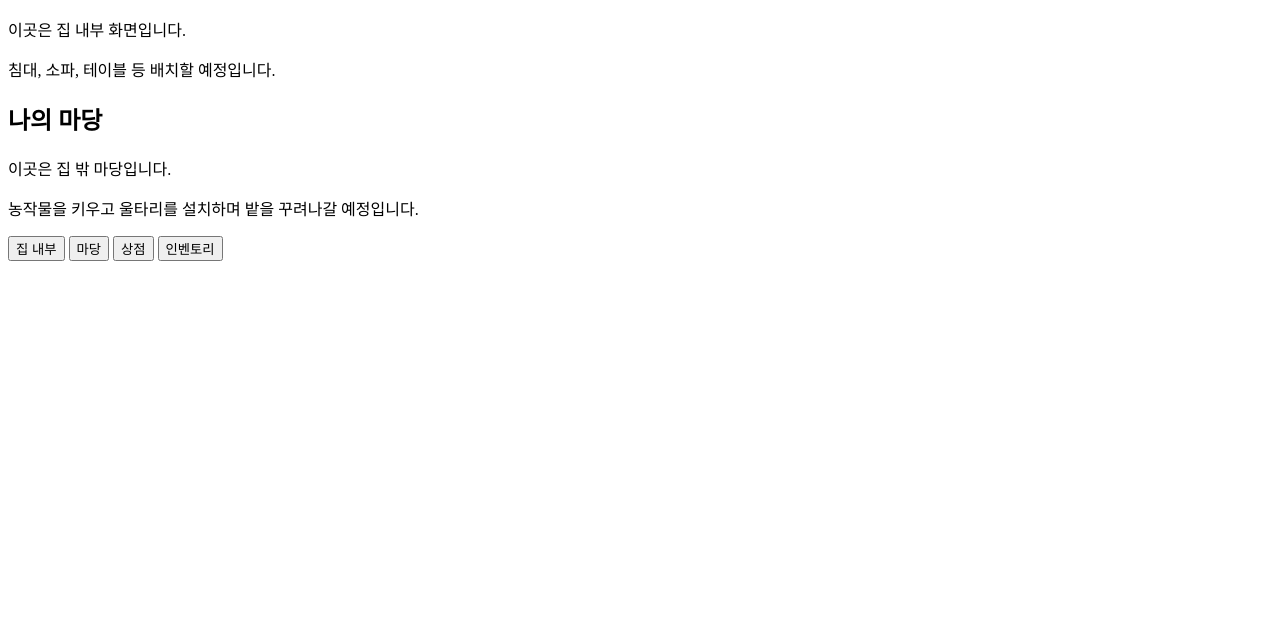
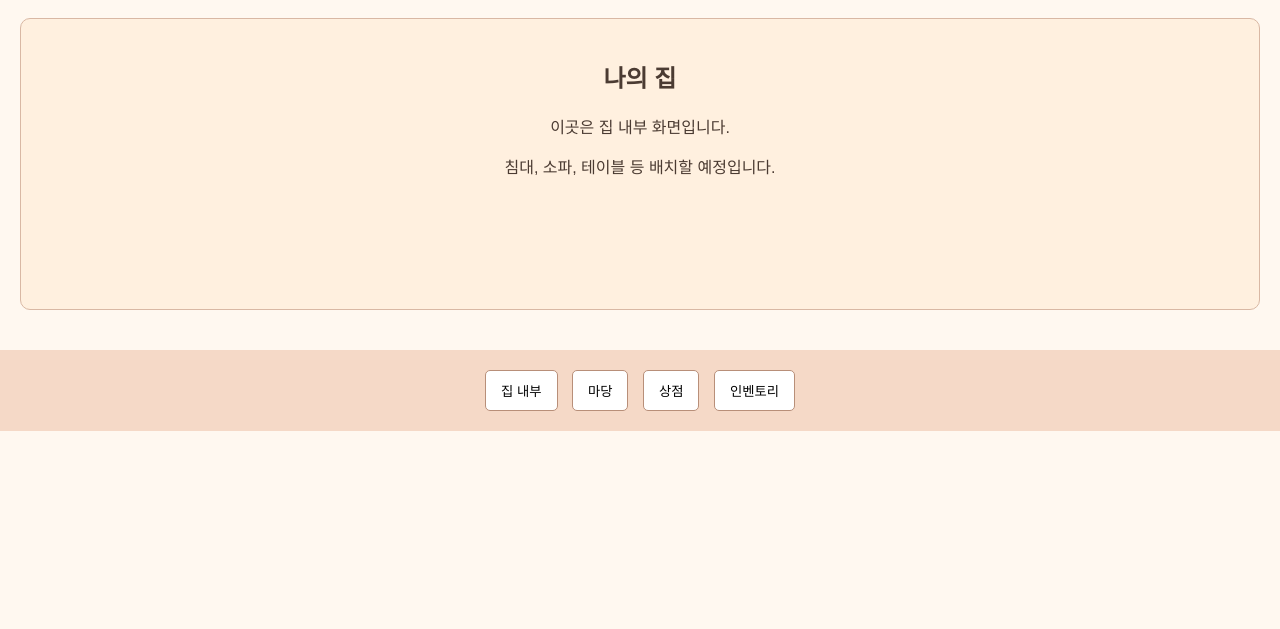
Before and after one commit to awefs-svg/TermProject_Home_Life, a website: page public/index.html in a window 1280 px wide. Shown: the part 171-800 px from the top of the page. Drawn offline with Linux system fonts and the light colour scheme.

Commit message:
집 내부 및 마당 화면 디자인과 전환 기능 구현

```diff
--- /dev/null
+++ b/public/app.js
@@ -0,0 +1,10 @@
+function showInside() {
+    document.getElementById('inside').style.display = 'block';
+    document.getElementById('outside').style.display = 'none';
+}
+function showOutside() {
+    document.getElementById('inside').style.display = 'none';
+    document.getElementById('outside').style.display = 'block';
+}
+
+showInside();
--- a/public/index.html
+++ b/public/index.html
@@ -1,9 +1,11 @@
 <!DOCTYPE html>
 <html lang="ko">
 <head>
-    <meta charest="UTF-8">
+    <link rel="stylesheet" href="style.css">
+    <meta charset="UTF-8">
     <title>Home Life</title>
 </head>
+
 <body>
     <header>
         <h1>어서와, 우리집!</h1>
@@ -24,10 +26,11 @@
     </main>
 
     <nav>
-        <button>집 내부</button>
-        <button>마당</button>
+        <button onclick="showInside()">집 내부</button>
+        <button onclick="showOutside()">마당</button>
         <button>상점</button>
         <button>인벤토리</button>
     </nav>
+    <script src = "app.js"></script>
 </body>
 </html>
--- /dev/null
+++ b/public/style.css
@@ -0,0 +1,45 @@
+body {
+    background-color : #fff8f0;
+    color: #4b3b32;
+    font-family : Arial, sans-serif;
+    margin: 0;
+}
+header{
+    background-color: #f5d9c7;
+    padding :20px;
+    text-align: center;
+}
+main{
+    padding: 20px;
+}
+section{
+    background-color: white;
+    border: 1px solid #d9b8a4;
+    border-radius: 10px;
+    padding: 20px;
+    margin-bottom: 20px;
+}
+nav {
+    background-color: #f5d9c7;
+    padding: 15px;
+    text-align: center;
+}
+button{
+    background-color: white;
+    border: 1px solid #b88f79;
+    border-radius: 5px;
+    padding: 10px 15px;
+    margin: 5px;
+    cursor: pointer;
+}
+
+#inside {
+    background-color: #fff0df;
+    min-height: 250px;
+    text-align: center;
+}
+#outside {
+    background-color: #e4f0d6;
+    min-height: 250px;
+    text-align: center;
+}
```
